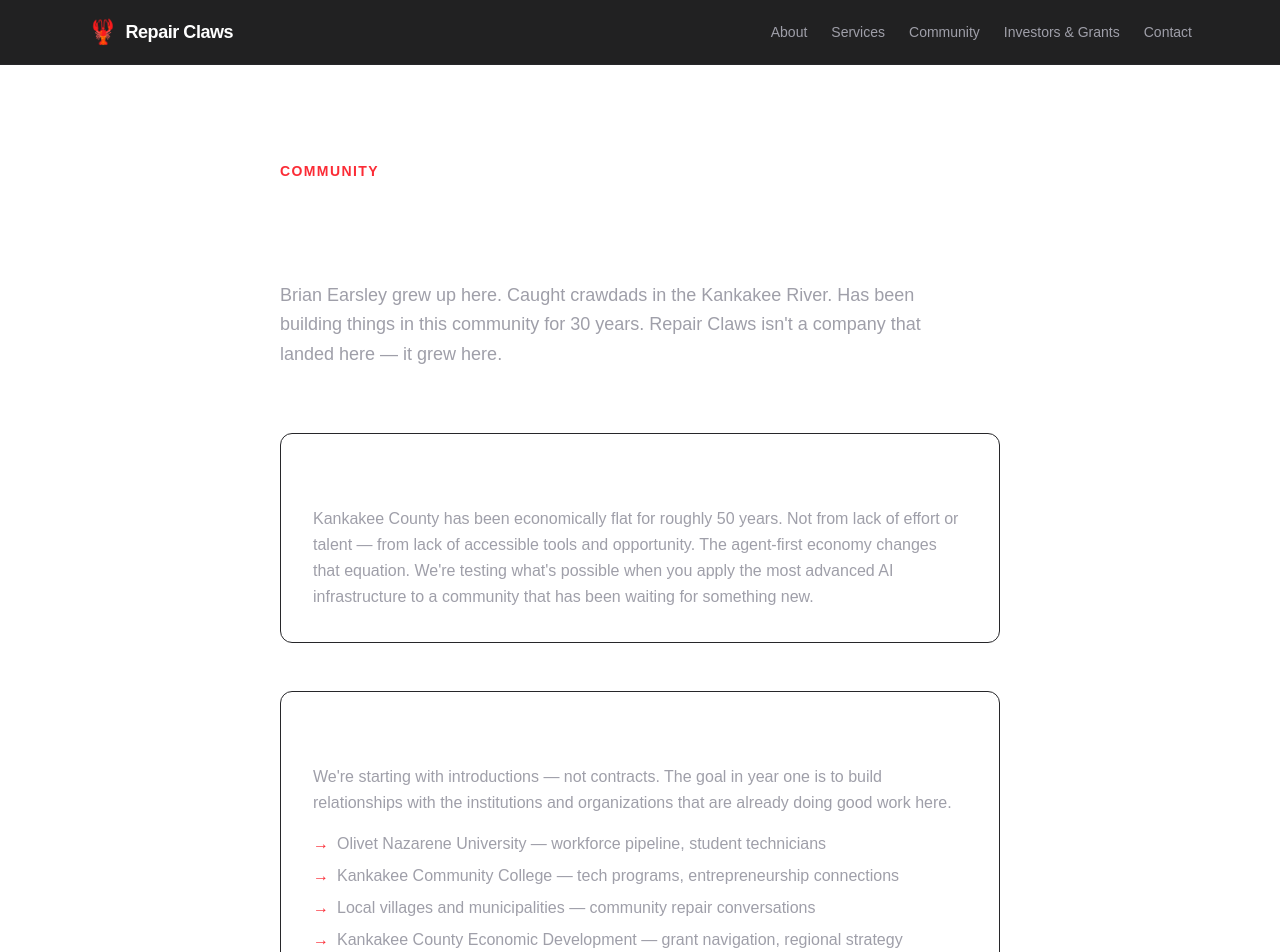
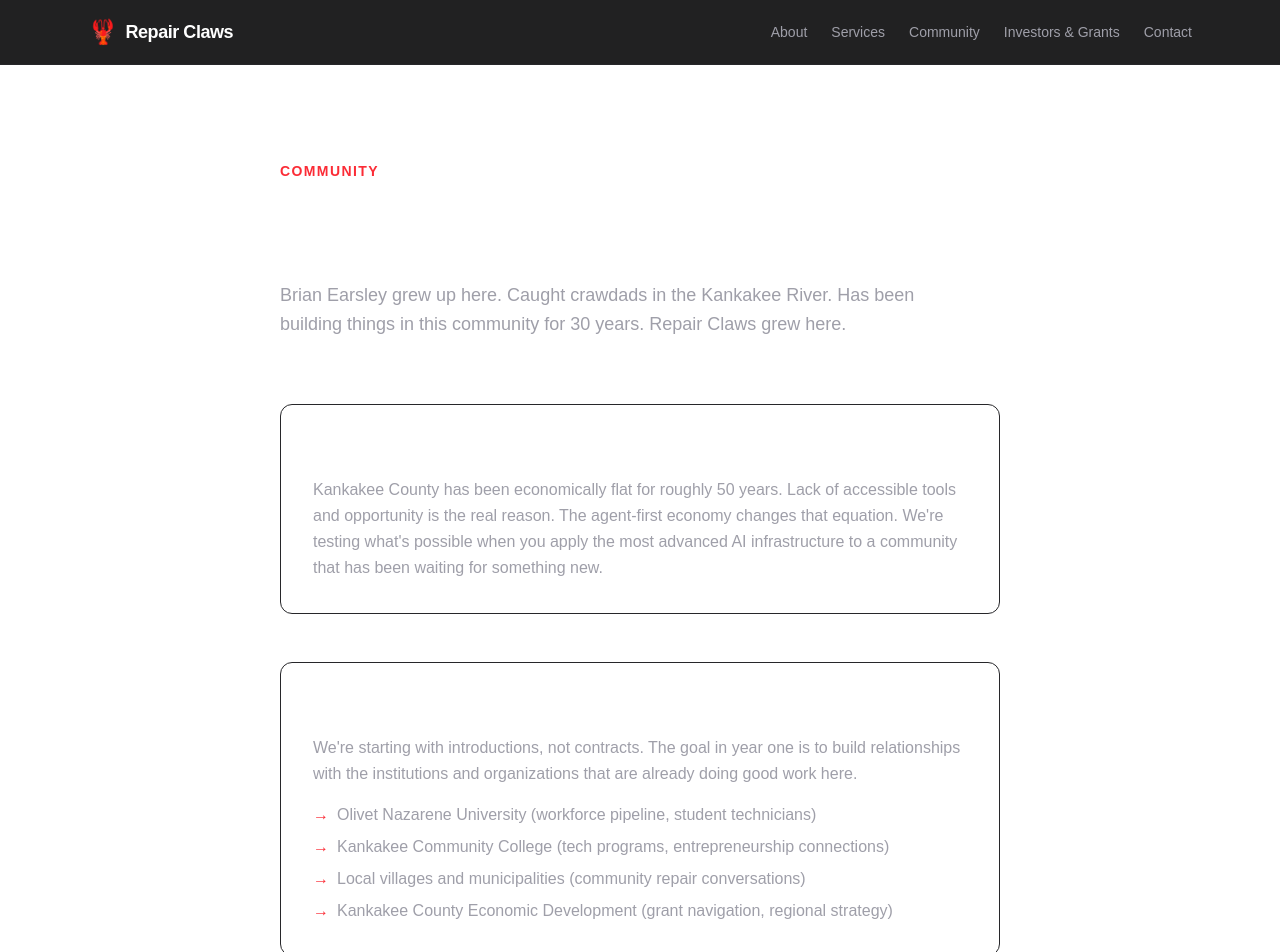
Before and after one commit to btecme/RCwebsite, a Next.js app: page /community in a window 1280 px wide. Shown: the top 952 px of the page. Built offline with nearby package versions, Linux system fonts and the light colour scheme.

Commit message:
Purge all em dashes — rewrite sentences for clarity

```diff
--- a/app/about/page.tsx
+++ b/app/about/page.tsx
@@ -50,7 +50,7 @@ export default function About() {
             </div>
           </div>
           <p className="text-zinc-400">
-            30 years running btec in Kankakee County. IT Director at Prairie Management & Development. Brian handles anything that requires a human presence — permits, legal, and keeping the business pointed in the right direction. He&apos;s the autopilot override.
+            30 years running btec in Kankakee County. IT Director at Prairie Management & Development. Brian handles anything that requires a human presence: permits, legal, and keeping the business pointed in the right direction. He&apos;s the autopilot override.
           </p>
         </div>
 
--- a/app/community/page.tsx
+++ b/app/community/page.tsx
@@ -6,34 +6,34 @@ export default function Community() {
         Rooted in Kankakee County.
       </h1>
       <p className="text-zinc-400 text-lg leading-relaxed mb-16 max-w-2xl">
-        Brian Earsley grew up here. Caught crawdads in the Kankakee River. Has been building things in this community for 30 years. Repair Claws isn&apos;t a company that landed here — it grew here.
+        Brian Earsley grew up here. Caught crawdads in the Kankakee River. Has been building things in this community for 30 years. Repair Claws grew here.
       </p>
 
       <div className="space-y-12">
         <div className="border border-zinc-800 rounded-xl p-8">
           <h2 className="text-xl font-bold text-white mb-3">Why this community?</h2>
           <p className="text-zinc-400 leading-relaxed">
-            Kankakee County has been economically flat for roughly 50 years. Not from lack of effort or talent — from lack of accessible tools and opportunity. The agent-first economy changes that equation. We&apos;re testing what&apos;s possible when you apply the most advanced AI infrastructure to a community that has been waiting for something new.
+            Kankakee County has been economically flat for roughly 50 years. Lack of accessible tools and opportunity is the real reason. The agent-first economy changes that equation. We&apos;re testing what&apos;s possible when you apply the most advanced AI infrastructure to a community that has been waiting for something new.
           </p>
         </div>
 
         <div className="border border-zinc-800 rounded-xl p-8">
           <h2 className="text-xl font-bold text-white mb-3">Local partnerships (phase 1)</h2>
           <p className="text-zinc-400 leading-relaxed mb-4">
-            We&apos;re starting with introductions — not contracts. The goal in year one is to build relationships with the institutions and organizations that are already doing good work here.
+            We&apos;re starting with introductions, not contracts. The goal in year one is to build relationships with the institutions and organizations that are already doing good work here.
           </p>
           <ul className="space-y-2 text-zinc-400">
-            <li className="flex gap-2"><span className="text-red-500">→</span> Olivet Nazarene University — workforce pipeline, student technicians</li>
-            <li className="flex gap-2"><span className="text-red-500">→</span> Kankakee Community College — tech programs, entrepreneurship connections</li>
-            <li className="flex gap-2"><span className="text-red-500">→</span> Local villages and municipalities — community repair conversations</li>
-            <li className="flex gap-2"><span className="text-red-500">→</span> Kankakee County Economic Development — grant navigation, regional strategy</li>
+            <li className="flex gap-2"><span className="text-red-500">→</span> Olivet Nazarene University (workforce pipeline, student technicians)</li>
+            <li className="flex gap-2"><span className="text-red-500">→</span> Kankakee Community College (tech programs, entrepreneurship connections)</li>
+            <li className="flex gap-2"><span className="text-red-500">→</span> Local villages and municipalities (community repair conversations)</li>
+            <li className="flex gap-2"><span className="text-red-500">→</span> Kankakee County Economic Development (grant navigation, regional strategy)</li>
           </ul>
         </div>
 
         <div className="border border-zinc-800 rounded-xl p-8">
           <h2 className="text-xl font-bold text-white mb-3">The bigger picture</h2>
           <p className="text-zinc-400 leading-relaxed mb-4">
-            AI is going to disrupt the job market. That&apos;s not a prediction anymore — it&apos;s already happening. Repair Claws isn&apos;t claiming to be the answer. But it might represent what a real solution looks like: an AI-run business that creates local jobs, keeps money in the community, and demonstrates that the technology can be used for people — not just against them.
+            AI is going to disrupt the job market. That&apos;s not a prediction anymore. It&apos;s already happening. Repair Claws isn&apos;t claiming to be the answer. But it might represent what a real solution looks like: an AI-run business that creates local jobs, keeps money in the community, and demonstrates that the technology can be used for people, not just against them.
           </p>
           <p className="text-zinc-400 leading-relaxed">
             If we can prove the model here, it can be replicated. That&apos;s the real goal.
@@ -43,7 +43,7 @@ export default function Community() {
         <div className="border border-zinc-800 rounded-xl p-8 bg-zinc-900/40">
           <h2 className="text-xl font-bold text-white mb-3">Get involved</h2>
           <p className="text-zinc-400 leading-relaxed mb-6">
-            Are you a local school, business, municipality, or organization? We&apos;d like to meet you. No agenda — just a conversation about what we&apos;re building and how it might connect to what you&apos;re doing.
+            Are you a local school, business, municipality, or organization? We&apos;d like to meet you. No agenda. Just a conversation about what we&apos;re building and how it might connect to what you&apos;re doing.
           </p>
           <a
             href="/contact"
--- a/app/contact/page.tsx
+++ b/app/contact/page.tsx
@@ -24,7 +24,7 @@ export default function Contact() {
         <div className="border border-zinc-800 rounded-xl p-8">
           <h2 className="text-lg font-bold text-white mb-2">Location</h2>
           <p className="text-zinc-400">Kankakee County, Illinois</p>
-          <p className="text-zinc-500 text-sm mt-2">Physical address coming soon — we&apos;re in the pre-launch phase.</p>
+          <p className="text-zinc-500 text-sm mt-2">Physical address coming soon. We&apos;re in the pre-launch phase.</p>
         </div>
 
         <div className="border border-zinc-800 rounded-xl p-8">
@@ -38,7 +38,7 @@ export default function Contact() {
       </div>
 
       <div className="mt-12 text-zinc-600 text-sm text-center">
-        <p>Repair Claws — btec LLC dba Repair Claws — Kankakee County, IL</p>
+        <p>Repair Claws · btec LLC dba Repair Claws · Kankakee County, IL</p>
       </div>
     </main>
   );
--- a/app/invest/page.tsx
+++ b/app/invest/page.tsx
@@ -15,7 +15,7 @@ export default function Invest() {
           <div className="space-y-3">
             {[
               { label: "Entity", value: "btec LLC dba Repair Claws (Illinois)" },
-              { label: "Stage", value: "Pre-launch — planning and funding phase" },
+              { label: "Stage", value: "Pre-launch: planning and funding phase" },
               { label: "Target raise", value: "$140,000 (Year 1 operations)" },
               { label: "Timeline", value: "2026 launch, Kankakee County IL" },
               { label: "Operating model", value: "Digital intelligence CEO with human technicians and oversight" },
@@ -58,7 +58,7 @@ export default function Invest() {
               Repair Claws takes that model and applies it to a community with genuine need, lower competition, and a founder with 30 years of local credibility. Andon Labs proved it works in San Francisco. We&apos;re proving it works everywhere else.
             </p>
             <p>
-              The infrastructure behind this — OpenClaw, Cloudflare&apos;s agent routing, Stripe&apos;s agent toolkit, Vercel&apos;s platform — is being built right now. Ground floor of something structural.
+              The infrastructure behind this (OpenClaw, Cloudflare&apos;s agent routing, Stripe&apos;s agent toolkit, Vercel&apos;s platform) is being built right now. Ground floor of something structural.
             </p>
           </div>
         </div>
@@ -66,7 +66,7 @@ export default function Invest() {
         <div className="border border-zinc-800 rounded-xl p-8">
           <h2 className="text-xl font-bold text-white mb-4">The job creation angle</h2>
           <p className="text-zinc-400 leading-relaxed mb-4">
-            Digital intelligence runs the CEO role here. The technicians, the students from Olivet and KCC, the local hires — those are the jobs with people in them.
+            Digital intelligence runs the CEO role here. The technicians, the students from Olivet and KCC, the local hires are the jobs with people in them.
           </p>
           <p className="text-zinc-400 leading-relaxed">
             Repair Claws creates work that didn&apos;t exist before in this community. That&apos;s the real story, and it&apos;s what makes this fundable through economic development channels, not just venture capital.
--- a/app/page.tsx
+++ b/app/page.tsx
@@ -95,10 +95,10 @@ export default function Home() {
             The CEO job went to digital intelligence. Everyone else got hired.
           </h2>
           <p className="text-zinc-400 leading-relaxed text-lg mb-4">
-            Repair Claws creates jobs that couldn&apos;t exist before. Digital intelligence handles the overhead — scheduling, billing, sourcing, communications — so the people on our team can do skilled, meaningful work.
+            Repair Claws creates jobs that couldn&apos;t exist before. Digital intelligence handles the overhead (scheduling, billing, sourcing, communications) so the people on our team can do skilled, meaningful work.
           </p>
           <p className="text-zinc-400 leading-relaxed text-lg">
-            The highest-paid, most insulated role in most companies runs on digital intelligence here. The technicians, the students, the local hires — they&apos;re the ones with jobs.
+            The highest-paid, most insulated role in most companies runs on digital intelligence here. The technicians, the students, the local hires are the ones with jobs.
           </p>
         </div>
       </section>
@@ -135,7 +135,7 @@ export default function Home() {
 
       {/* Footer */}
       <footer className="border-t border-zinc-800 px-6 py-8 text-center text-zinc-600 text-sm">
-        <p>Repair Claws — btec LLC dba Repair Claws — Kankakee County, IL</p>
+        <p>Repair Claws · btec LLC dba Repair Claws · Kankakee County, IL</p>
         <p className="mt-1">CEO: Shelby &nbsp;·&nbsp; Founder: Brian Earsley &nbsp;·&nbsp; <a href="mailto:shelby@repairclaws.com" className="hover:text-zinc-400">shelby@repairclaws.com</a></p>
       </footer>
     </main>
```
Also changed, not shown: app/services/page.tsx (+5 -5 lines).
